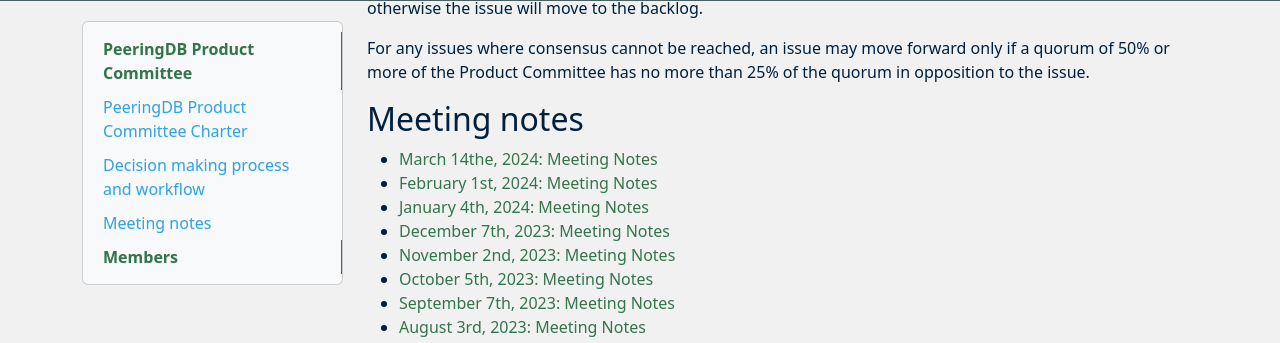
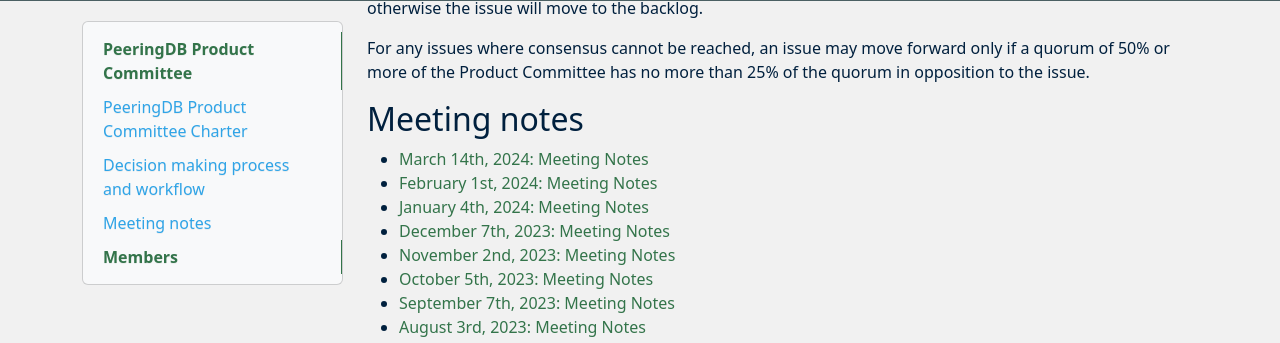
Before and after one commit to peeringdb/docs, an MkDocs documentation site: the page built from docs/committee/product/index.md, in a window 1280 px wide and 900 px high, scrolled down 2515 px. Shown: the part 112-455 px from the top of the window. Built offline with MkDocs 1.6.1, drawn with Linux system fonts in a browser that asks for light colours; nearby versions of some CDN libraries.

Commit message:
Push March 2024 PC notes.

```diff
--- a/docs/committee/product/index.md
+++ b/docs/committee/product/index.md
@@ -9,7 +9,7 @@
 
 ## Meeting notes
 
-- [March 14the, 2024: Meeting Notes](notes/2024-03-14_Product_Committee_Notes.pdf)
+- [March 14th, 2024: Meeting Notes](notes/2024-03-14_Product_Committee_Notes.pdf)
 - [February 1st, 2024: Meeting Notes](notes/2024-02-01_Product_Committee_Notes.pdf)
 - [January 4th, 2024: Meeting Notes](notes/2024-01-04_Product_Committee_Notes.pdf)
 - [December 7th, 2023: Meeting Notes](notes/2023-12-07_Product_Committee_Notes.pdf)
```
